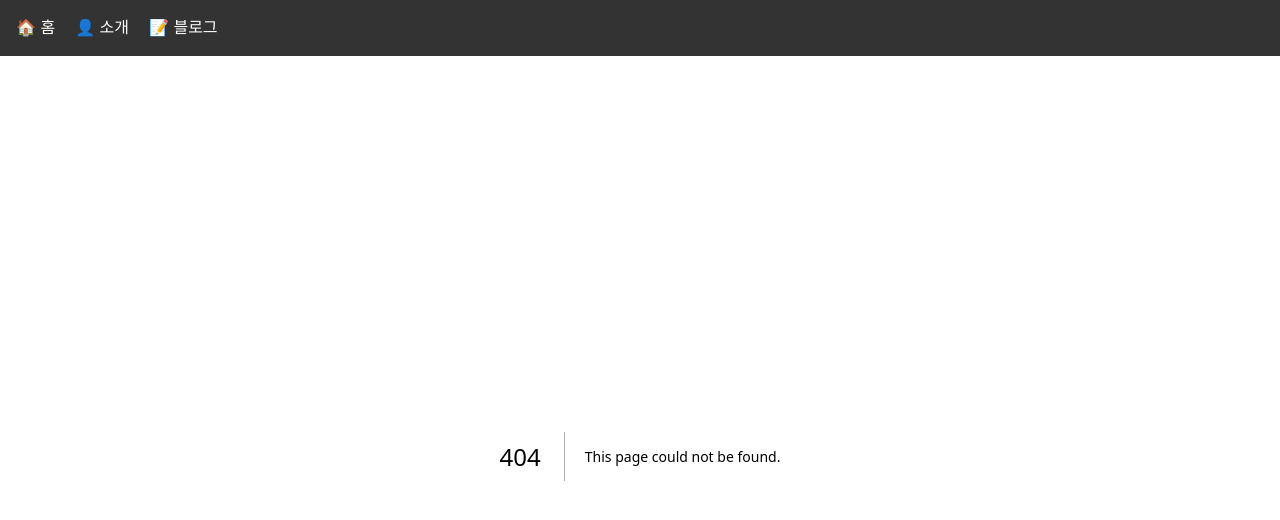
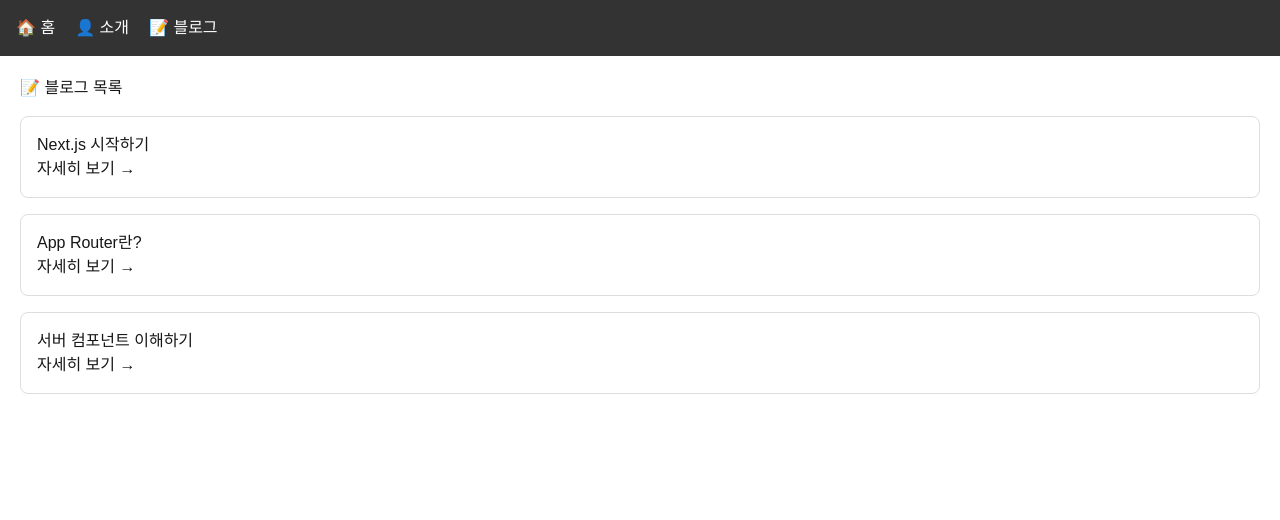
Before and after one commit to JiHwanLee-dev/my-blog, a Next.js app: page /blog in a window 1280 px wide. Before the commit this address had no page. Shown: the top 520 px of the page. Built offline with nearby package versions, Linux system fonts and the light colour scheme.

Commit message:
동적 라우팅

```diff
--- /dev/null
+++ b/app/blog/[id]/page.tsx
@@ -0,0 +1,24 @@
+import posts from '../../data/posts';
+
+// Next.js 15부터 params는 Promise로 바뀌었습니다.
+// 그래서 반드시 async 함수로 선언하고, await로 params를 받아야 합니다.
+// (Next.js 14 이하에서는 그냥 { params } 로 바로 사용 가능했는데 15부터 변경됨)
+export default async function BlogPost({ params }: { params: Promise<{ id: string }> }) {
+  // await로 params를 풀어서 id를 꺼냅니다.
+  const { id } = await params;
+
+  // posts 배열에서 URL의 id와 일치하는 포스트를 찾습니다.
+  // params.id는 문자열(string)이므로 Number()로 숫자 변환 후 비교합니다.
+  const post = posts.find((p) => p.id === Number(id));
+
+  if (!post) {
+    return <h1>포스트를 찾을 수 없어요 😢</h1>;
+  }
+
+  return (
+    <main style={{ padding: '20px' }}>
+      <h1>{post.title}</h1>
+      <p>{post.content}</p>
+    </main>
+  );
+}
--- /dev/null
+++ b/app/blog/page.tsx
@@ -0,0 +1,21 @@
+import Link from 'next/link';
+import posts from '../data/posts';
+
+export default function BlogList() {
+  return (
+    <main style={{ padding: '20px' }}>
+      <h1>📝 블로그 목록</h1>
+      {posts.map((post) => (
+        <div key={post.id} style={{
+          margin: '16px 0',
+          padding: '16px',
+          border: '1px solid #ddd',
+          borderRadius: '8px'
+        }}>
+          <h2>{post.title}</h2>
+          <Link href={`/blog/${post.id}`}>자세히 보기 →</Link>
+        </div>
+      ))}
+    </main>
+  );
+}
--- /dev/null
+++ b/app/data/posts.tsx
@@ -0,0 +1,7 @@
+const posts = [
+  { id: 1, title: "Next.js 시작하기", content: "Next.js는 React 기반의 프레임워크입니다. 파일 기반 라우팅이 특징이에요!" },
+  { id: 2, title: "App Router란?", content: "App Router는 Next.js 13부터 도입된 새로운 라우팅 방식이에요." },
+  { id: 3, title: "서버 컴포넌트 이해하기", content: "서버 컴포넌트는 서버에서만 실행되어 성능을 높여줍니다." },
+];
+
+export default posts;
```
